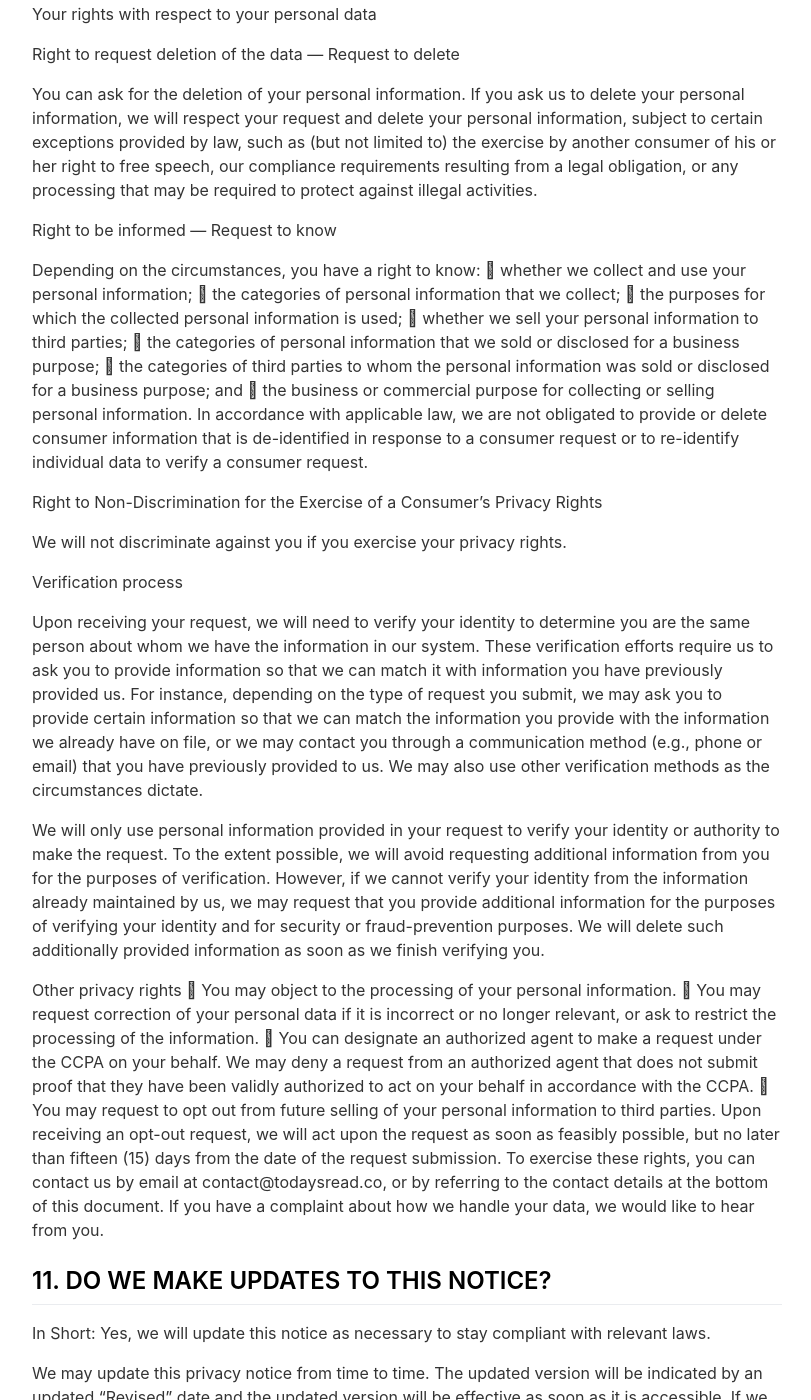
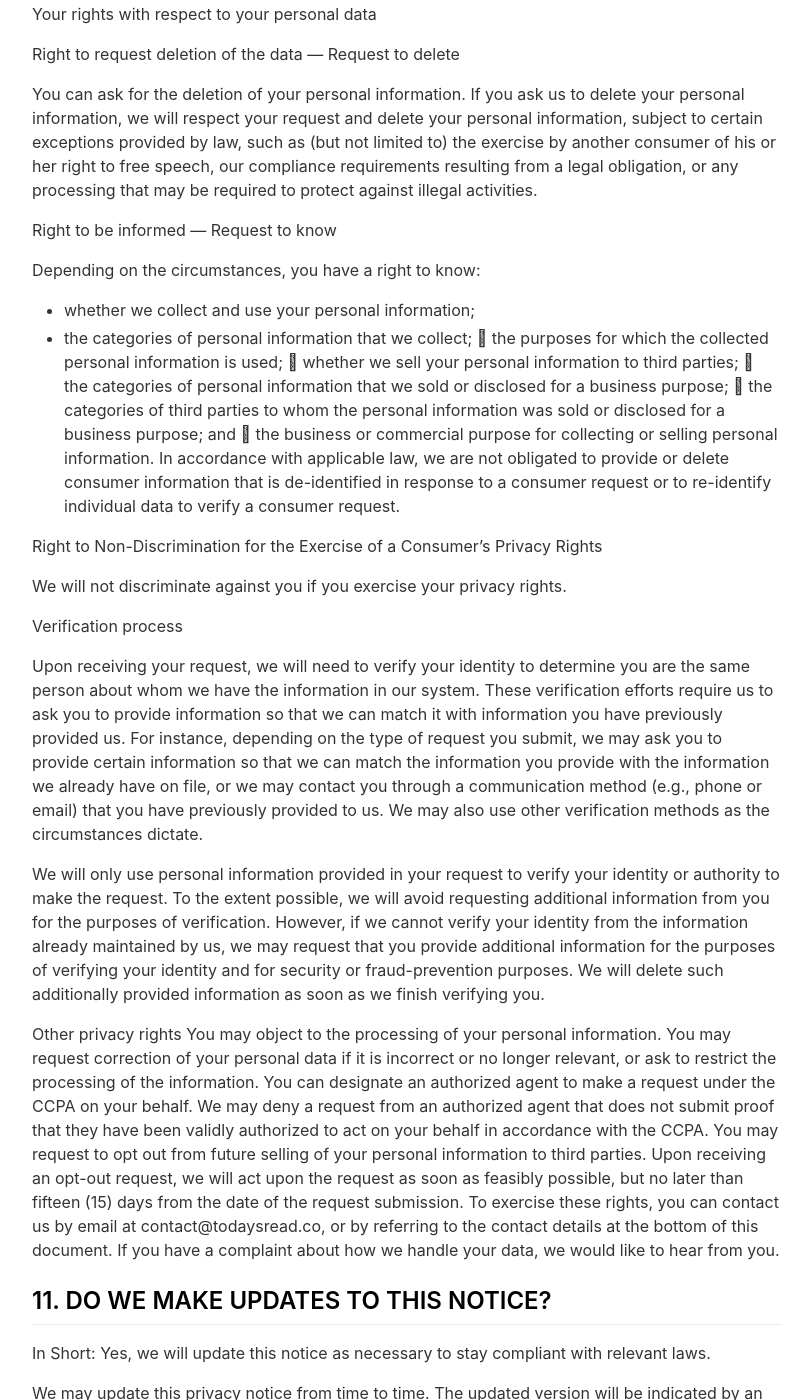
Before and after one commit to ncasson/landingpage, a Jekyll site: the page built from _pages/privacypolicy.md, in a window 1280 px wide and 1400 px high, scrolled down 10208 px. Shown: the whole window, without its empty margins (233-1044 px from the left). Built offline with Jekyll 4.4.1, drawn with Linux system fonts in a browser that asks for light colours; nearby versions of some CDN libraries.

```diff
--- a/_pages/privacypolicy.md
+++ b/_pages/privacypolicy.md
@@ -257,8 +257,8 @@ You can ask for the deletion of your personal information. If you ask us to dele
 Right to be informed — Request to know
 
 Depending on the circumstances, you have a right to know:
-	whether we collect and use your personal information;
-	the categories of personal information that we collect;
+- whether we collect and use your personal information;
+- the categories of personal information that we collect;
 	the purposes for which the collected personal information is used;
 	whether we sell your personal information to third parties;
 	the categories of personal information that we sold or disclosed for a business purpose;
@@ -277,10 +277,7 @@ Upon receiving your request, we will need to verify your identity to determine y
 We will only use personal information provided in your request to verify your identity or authority to make the request. To the extent possible, we will avoid requesting additional information from you for the purposes of verification. However, if we cannot verify your identity from the information already maintained by us, we may request that you provide additional information for the purposes of verifying your identity and for security or fraud-prevention purposes. We will delete such additionally provided information as soon as we finish verifying you.
 
 Other privacy rights
-	You may object to the processing of your personal information.
-	You may request correction of your personal data if it is incorrect or no longer relevant, or ask to restrict the processing of the information.
-	You can designate an authorized agent to make a request under the CCPA on your behalf. We may deny a request from an authorized agent that does not submit proof that they have been validly authorized to act on your behalf in accordance with the CCPA.
-	You may request to opt out from future selling of your personal information to third parties. Upon receiving an opt-out request, we will act upon the request as soon as feasibly possible, but no later than fifteen (15) days from the date of the request submission.
+You may object to the processing of your personal information. You may request correction of your personal data if it is incorrect or no longer relevant, or ask to restrict the processing of the information. You can designate an authorized agent to make a request under the CCPA on your behalf. We may deny a request from an authorized agent that does not submit proof that they have been validly authorized to act on your behalf in accordance with the CCPA. You may request to opt out from future selling of your personal information to third parties. Upon receiving an opt-out request, we will act upon the request as soon as feasibly possible, but no later than fifteen (15) days from the date of the request submission.
 To exercise these rights, you can contact us by email at contact@todaysread.co, or by referring to the contact details at the bottom of this document. If you have a complaint about how we handle your data, we would like to hear from you.
 
 ## 11. DO WE MAKE UPDATES TO THIS NOTICE?
```
